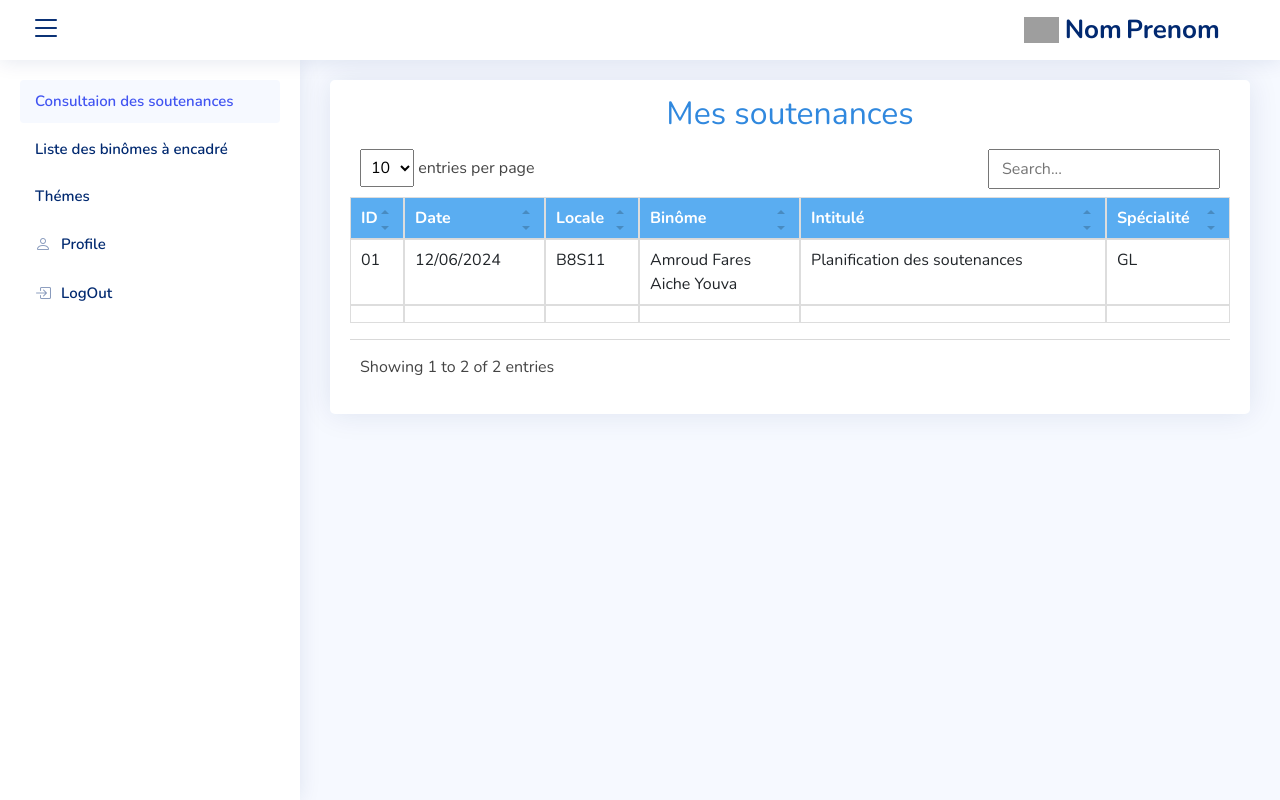
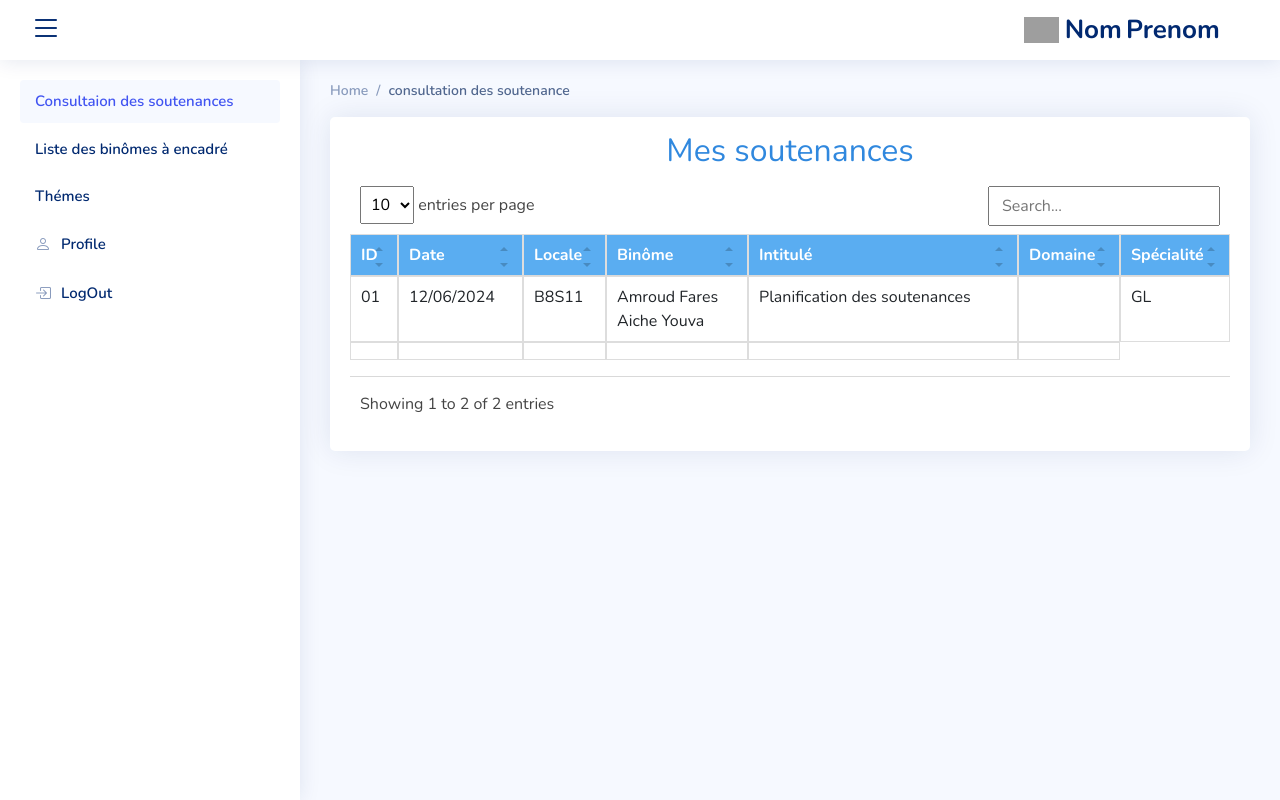
Before and after one commit to kheireddine-terfa/thesis_defence, a web app: file views/consulterSoutenance.html in a window 1280 px wide. Run offline with its HTML, style and script files only (its server is not run), Linux system fonts and the light colour scheme; some libraries are stand-ins or nearby versions; grey boxes are pictures that could not be loaded.

Commit message:
modification 'consultersoutenance'

```diff
--- a/views/consulterSoutenance.html
+++ b/views/consulterSoutenance.html
@@ -45,7 +45,7 @@
     <header id="header" class="header fixed-top d-flex align-items-center">
 
         <div class="d-flex align-items-center justify-content-between">
-            <i class="bi bi-list toggle-sidebar-btn"  style="position: relative;"></i>
+            <i class="bi bi-list toggle-sidebar-btn" style="position: relative;"></i>
             <a href="#" class="logo d-flex align-items-center" style="position: absolute;left: 80%;">
                 <img src="assets/img/usericone.jpg" alt="">
                 <span class="d-none d-lg-block">Nom</span>&nbsp;
@@ -96,6 +96,15 @@
     </aside>
 
     <main id="main" class="main">
+        <div class="pagetitle">
+
+            <nav>
+              <ol class="breadcrumb">
+                <li class="breadcrumb-item"><a href="index.html">Home</a></li>
+                <li class="breadcrumb-item active">consultation des soutenance</li>
+              </ol>
+            </nav>
+          </div>
         <section class="section">
             <div class="row">
                 <div class="col-lg-12">
@@ -112,6 +121,7 @@
                                         <th>Locale</th>
                                         <th>Binôme</th>
                                         <th>Intitulé</th>
+                                        <th>Domaine</th>
                                         <th>Spécialité</th>
                                     </tr>
                                 </thead>
@@ -123,6 +133,7 @@
                                         <td>Amroud Fares <br>
                                             Aiche Youva</td>
                                         <td>Planification des soutenances</td>
+                                        <td></td>
                                         <td>GL</td>
                                     </tr>
                                     <tr>
```
